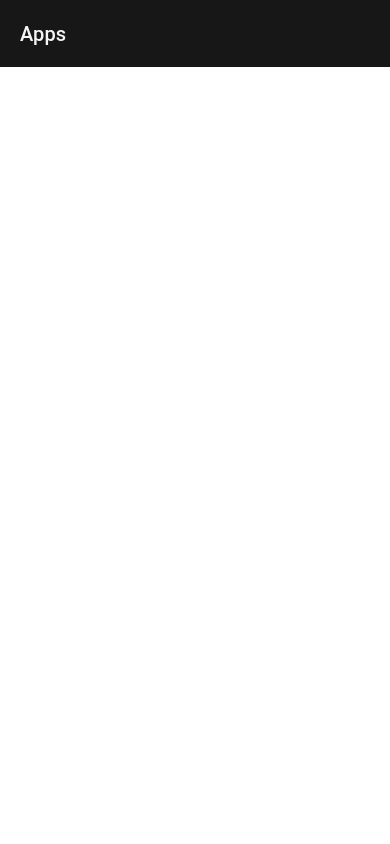
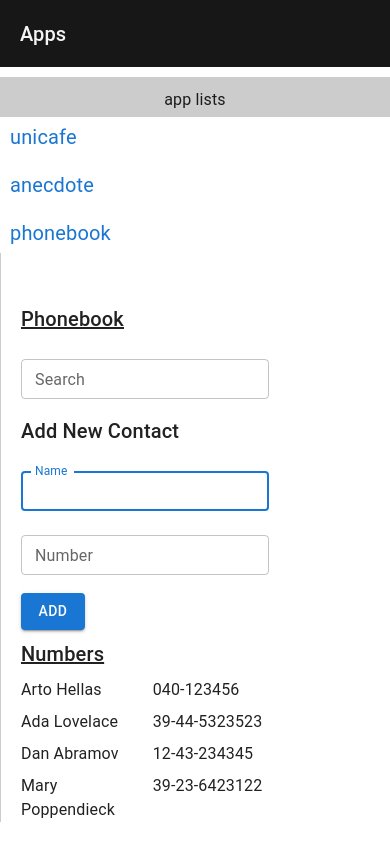
Before and after one commit to techBoolo/fullstack2022app, a React (Create React App) app: page /phonebook in a window 390 px wide. Before the commit this address had no page. Built offline with nearby package versions, Linux system fonts and the light colour scheme.

Commit message:
basic phonebook

```diff
--- /dev/null
+++ b/src/components/Phonebook/index.js
@@ -0,0 +1,92 @@
+import { useState, useEffect, Fragment } from 'react'
+import { people as peopleData } from '../../data/people.js'
+
+import Stack from '@mui/material/Stack'
+import Typography from '@mui/material/Typography'
+import Box from '@mui/material/Box'
+import Button from '@mui/material/Button'
+import TextField from '@mui/material/TextField'
+
+const Phonebook = (props) => {
+  const [ people, setPeople ] = useState(peopleData)
+  const [ name, setName ] = useState('')
+  const [ number, setNumber ] = useState('')
+  const [ searchTerm, setSearchTerm ] = useState('')
+  const [ filterResult, setFilterResult ] = useState('')
+
+  const handleSubmit = (ev) => {
+    ev.preventDefault()
+    let dup = people.find(person => person.name.toLowerCase() === name.toLowerCase().trim())
+    if(dup) {
+      alert(`${name} already in the phonebook`)
+      setName('')
+      setNumber('')
+      return
+    }
+    setPeople([...people, { name: name.trim(), number: number.trim() }])
+    setName('')
+    setNumber('')
+  }
+
+  useEffect(() => {
+    const term = new RegExp(`^${searchTerm.trim()}`, 'i')
+    const result = people.filter(person => person.name.match(term))
+    setFilterResult(result)
+  }, [people, searchTerm])
+
+  return (
+    <Stack spacing={1} sx={{ mx: '20px' }}>
+      <Typography variant='h6' sx={{ textDecoration: 'underline'}}>Phonebook</Typography>
+      <Box>
+        <TextField
+          label='Search'
+          value={searchTerm}
+          onChange={ev => setSearchTerm(ev.target.value)}
+          size='small'
+          margin='normal'
+        />
+      </Box>
+      <Typography variant='h6'>Add New Contact</Typography>
+      <Box component='form' onSubmit={handleSubmit} sx={{ }}>
+        <Box sx={{ mb: '10px'}}>
+          <Box>
+            <TextField
+              label='Name'
+              value={name}
+              onChange={ev => setName(ev.target.value)}
+              size='small'
+              autoFocus
+              margin='normal'
+            />
+          </Box>
+          <Box>
+            <TextField
+              label='Number'
+              value={number}
+              onChange={ev => setNumber(ev.target.value)}
+              size='small'
+              margin='normal'
+            />
+          </Box>
+        </Box>
+        <Button type='submit' variant='contained'>add</Button>
+      </Box>
+      <Typography variant='h6' sx={{ textDecoration: 'underline'}}>Numbers</Typography>
+      <Box sx={{ display: 'grid', gridTemplateColumns: '1fr 2fr', gap: 1}}>
+        {
+          (filterResult.length === 0)
+            ? <Typography>No result found</Typography>
+            :
+              filterResult.map(person => (
+                <Fragment key={person.id}>
+                  <Typography key={person.name}>{ person.name }</Typography>
+                  <Typography component='span' sx={{ ml: '10px' }}>{person.number }</Typography>
+                </Fragment>
+              ))
+        }
+      </Box>
+    </Stack>
+  );
+};
+
+export default Phonebook
--- /dev/null
+++ b/src/data/people.js
@@ -0,0 +1,6 @@
+export const people = [
+  { id: 1, name: 'Arto Hellas', number: '040-123456' },
+  { id: 2, name: 'Ada Lovelace', number: '39-44-5323523' },
+  { id: 3, name: 'Dan Abramov', number: '12-43-234345' },
+  { id: 4, name: 'Mary Poppendieck', number: '39-23-6423122' }
+]
--- a/src/links.js
+++ b/src/links.js
@@ -23,14 +23,19 @@ const Links = (props) => {
 
         <Stack sx={{ }} spacing={1}>
           <Link to='/unicafe' component={RouterLink}
-            sx={{ padding: '10px', textDecoration: 'none', fontSize: '20px' }}
+            sx={{ padding: '5px 10px', textDecoration: 'none', fontSize: '20px' }}
           >
             unicafe
           </Link>
           <Link to='/anecdote' component={RouterLink}
-            sx={{ padding: '10px', textDecoration: 'none', fontSize: '20px' }}
+            sx={{ padding: '5px 10px', textDecoration: 'none', fontSize: '20px' }}
           >
             anecdote
+          </Link>
+          <Link to='/phonebook' component={RouterLink}
+            sx={{ padding: '5px 10px', textDecoration: 'none', fontSize: '20px' }}
+          >
+            phonebook
           </Link>
         </Stack>
       </Grid>
--- a/src/router.js
+++ b/src/router.js
@@ -3,6 +3,7 @@ import { Routes, Route } from 'react-router-dom'
 import Links from './links.js'
 import Unicafe from './components/Unicafe/'
 import Anecdote from './components/Anecdote/'
+import Phonebook from './components/Phonebook/'
 
 const Router = (props) => {
 
@@ -12,6 +13,7 @@ const Router = (props) => {
         <Route index element={<div>select an app</div>} />
         <Route path='unicafe' element={<Unicafe />} />
         <Route path='anecdote' element={<Anecdote />} />
+        <Route path='phonebook' element={<Phonebook />} />
       </Route>
     </Routes>
   );
```
Also changed, not shown: 1 other file (tests, documents, lock files or other folders).
